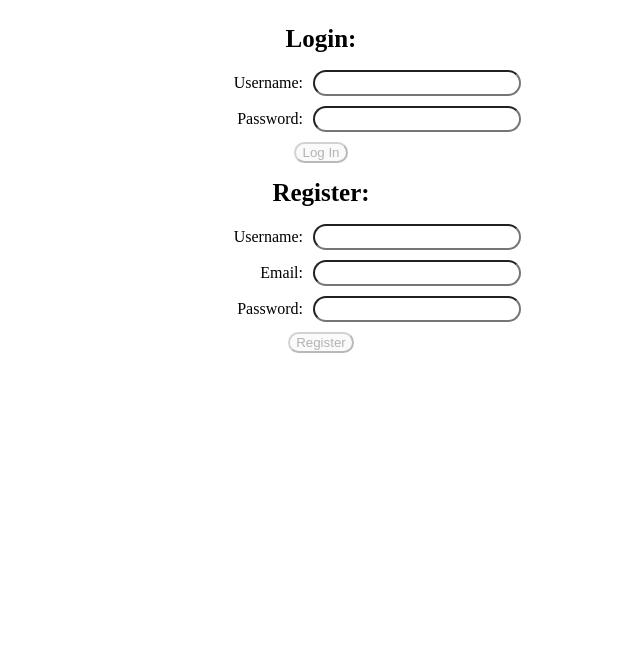
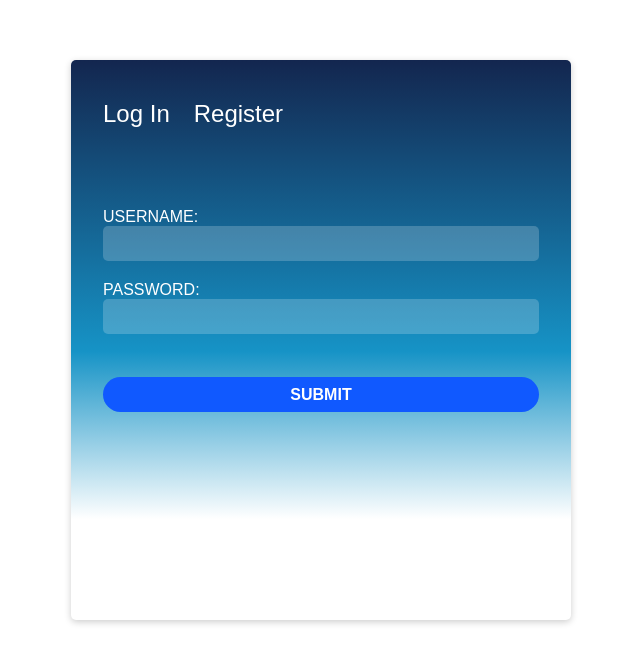
Before and after one commit to Lambda-Build-Week-Pintereach/frontend, a React (Create React App) app in the folder pintereach/: page /login in a window 1280 px wide. Shown: the top 662 px of the page, without its empty margins (319-959 px from the left). Built offline with nearby package versions, Linux system fonts and the light colour scheme.

Commit message:
added css styling

```diff
--- a/pintereach/src/App.css
+++ b/pintereach/src/App.css
@@ -1,30 +1,100 @@
-label {
-    display: flex;
-    flex-direction: row;
-    justify-content: flex-end;
-    text-align: right;
-    width: 400px;
-    line-height: 26px;
-    margin-bottom: 10px;
-  }
+/* RESET STYLES */
+html, body, body * {
+    box-sizing:border-box;
+    font-family:'Open-sans', sans-serif;
+    margin:0;
+    padding:0;
+    color:inherit;
+    background-color: inherit;
+}
+body {
+    /* background-image: url(); */
+    /* background-size: cover; */
+    background-position: center center;
+}
+.container {
+    width: 100%;
+    padding-top: 60px;
+    padding-bottom: 100px;
+}
+.login-register-wrapper {
+    height: 560px;
+    width: 500px;
+    margin-left: auto;
+    margin-right: auto;
+    padding: 0 2em;
+    border-radius: 5px;
+    box-shadow: 0px 2px 7px rgba(0,0,0,0.2);
+    /* overflow: hidden; */
+    color: #ffffff;
+    background: linear-gradient(180deg, rgba(19,38,79,1) 0%, rgba(22,147,198,1) 52%, rgba(255,255,255,0) 82%)
+}
 
-  input {
-    height: 20px;
-    flex: 0 0 200px;
-    margin-left: 10px;
-    border-radius: 25px;
-  }
+/* NAV BUTTONS */
+.nav-buttons {
+    width: 75%;
+    height: 100px;
+    padding-top: 40px;
+    opacity: 1;
+    margin-bottom: 3em;
+}
+button {
+    font-size: 1.5em;
+    margin-right: 1em;
+    border: 0px;
+    cursor: pointer;
+}
+button:focus{
+    outline: 1px;
+}
+button.active{
+    padding-bottom: 10px;
+    border-bottom: solid 2px #1059FF;
+}
 
-  form {
-    display: flex;
-    flex-direction: column;
-    align-items: center;
-  }
+/* FORM STYLING */
+.form-group input{
+    width: 100%;
+    height:35px;
+    padding-left: 15px;
+    border: 2px;
+    border-radius: 5px;
+    margin-bottom: 20px;
+    background: rgba(255,255,255,0.2);
+}
+.form-group label{
+    text-transform: uppercase;
+}
+button#submit {
+    font-weight: 700;
+    text-transform: uppercase;
+    font-size: 1em;
+    text-align: center;
+    color: rgba(255,255,255,1);
+    padding: 8px 0px;
+    width: 100%;
+    height: 35px;
+    border: none;
+    border-radius: 20px;
+    margin-top: 23px;
+    background-color: rgba(16,89,255,1);
+}
 
-  button {
-      border-radius: 25px;
-  }
+/* FORM POSITIONING AND ANIMATION */
+form#registerForm{
+    left: 500px;
+    top: 230px;
+    position: relative;
+}
+form{
+    position: relative;
+    transition: all .5s ease;
+}
+#loginBtn, #registerBtn {
+    transition: all .5 ease;
+}
 
+/* ERROR STYLING */
   .errors{
       color: red;
       display: flex;
--- a/pintereach/src/App.js
+++ b/pintereach/src/App.js
@@ -1,10 +1,13 @@
 import React, { useState, useEffect } from 'react';
+import { Route, Link } from 'react-router-dom';
 import axios from 'axios';
 import Login from './components/Login';
 import Signup from './components/Register';
 import loginSchema from './validation/LoginSchema';
-import registerSchema from './validation/RegisterSchema'
+import registerSchema from './validation/RegisterSchema';
+// import Home from './components/Home'
 import * as yup from 'yup';
+import './App.css';
 // import styled from 'styled-components';
 
 // COMPONENT STYLING
@@ -155,7 +158,37 @@ export default function App() {
   }, [registerValues])
 
   return (
-    <div>
+    <div className="container">
+      <div className="login-register-wrapper">
+        <div className="nav-buttons">
+          <Link to="login"><button id='loginBtn'>Log In</button></Link>
+          <Link to="register"><button id='registerBtn'>Register</button></Link>
+        </div>
+        <div className="form-group">
+          <Route path="/login">
+            <Login
+            values={loginValues}
+            errors={loginErrors}
+            disabled={loginDisabled}
+            submit={loginFormSubmit}
+            change={loginInputChange}
+            />
+          </Route>
+          <Route path="/register">
+            <Signup
+            values={registerValues}
+            errors={registerErrors}
+            disabled={registerDisabled}
+            submit={registerFormSubmit}
+            change={registerInputChange}
+            />
+          </Route>
+        </div>
+    </div>
+      {/* <Route>
+        <Home />
+      </Route>
+      <Route path="/login">
       <Login
       values={loginValues}
       errors={loginErrors}
@@ -163,6 +196,8 @@ export default function App() {
       submit={loginFormSubmit}
       change={loginInputChange}
       />
+      </Route>
+      <Route path="/register">
       <Signup
       values={registerValues}
       errors={registerErrors}
@@ -170,6 +205,7 @@ export default function App() {
       submit={registerFormSubmit}
       change={registerInputChange}
       />
+      </Route> */}
     </div>
   );
 }
--- /dev/null
+++ b/pintereach/src/components/Home.js
@@ -0,0 +1,15 @@
+import React from "react";
+import { Link } from 'react-router-dom';
+
+export default function Home() {
+    return (
+        <div>
+          <Link to="/login">
+            <button>Login</button>
+          </Link>
+          <Link to="/register">
+            <button>Register</button>
+          </Link>
+        </div>
+      );
+}
--- a/pintereach/src/components/Login.js
+++ b/pintereach/src/components/Login.js
@@ -1,11 +1,5 @@
 import React from 'react';
-import styled from 'styled-components';
 import '../App.css'
-
-// COMPONENT STYLING
-const LoginTitle = styled.h1`
-    font-size: 25px;
-`
 
 export default function Login(props) {
     const { values, submit, change, disabled, errors } = props;
@@ -21,9 +15,7 @@ export default function Login(props) {
     };
 
     return (
-        <form onSubmit={onSubmit}>
-
-            <LoginTitle>Login:</LoginTitle>
+        <form id="loginform" onSubmit={onSubmit}>
 
             {/* RENDER VALIDATION ERRORS */}
             <div className="errors">{errors.username}</div>
@@ -36,6 +28,7 @@ export default function Login(props) {
                 onChange={onChange}
                 name="username"
                 type="text"
+                id="username"
                 />
             </label>
 
@@ -45,11 +38,12 @@ export default function Login(props) {
                 onChange={onChange}
                 name="password"
                 type="text"
+                id="password"
                 />
             </label>
 
             {/* DISABLE BUTTON */}
-            <button id='loginBtn' disabled={disabled}>Log In</button>
+            <button id='submit' disabled={disabled}>Submit</button>
 
         </form>
     )
--- a/pintereach/src/components/Register.js
+++ b/pintereach/src/components/Register.js
@@ -1,11 +1,5 @@
 import React from 'react';
-import styled from 'styled-components';
 import '../App.css'
-
-// COMPONENT STYLING
-const RegisterTitle = styled.h1`
-    font-size: 25px;
-`
 
 export default function Signup(props){
     const { values, submit, change, disabled, errors } = props;
@@ -22,9 +16,7 @@ export default function Signup(props){
 
     return (
         <div>
-            <form onSubmit={onSubmit}>
-
-            <RegisterTitle>Register:</RegisterTitle>
+            <form id="registerform" onSubmit={onSubmit}>
 
             {/* RENDER VALIDATION ERRORS */}
             <div className="errors">{errors.username}</div>
@@ -38,6 +30,7 @@ export default function Signup(props){
                     onChange={onChange}
                     name="username"
                     type="text"
+                    id="username"
                     />
                 </label>
 
@@ -47,6 +40,7 @@ export default function Signup(props){
                     onChange={onChange}
                     name="email"
                     type="email"
+                    id="email"
                     />
                 </label>
 
@@ -56,11 +50,12 @@ export default function Signup(props){
                     onChange={onChange}
                     name="password"
                     type="text"
+                    id="password"
                     />
                 </label>
 
                 {/* DISABLE BUTTON */}
-                <button id='registerBtn' disabled={disabled}>Register</button>
+                <button id='submit' disabled={disabled}>Submit</button>
             </form>
         </div>
     )
--- a/pintereach/src/index.js
+++ b/pintereach/src/index.js
@@ -1,16 +1,13 @@
 import React from 'react';
 import ReactDOM from 'react-dom';
 import App from './App';
-import * as serviceWorker from './serviceWorker';
+import { BrowserRouter as Router } from 'react-router-dom';
 
 ReactDOM.render(
-  <React.StrictMode>
+  <Router>
+    <React.StrictMode>
     <App />
-  </React.StrictMode>,
+  </React.StrictMode>
+  </Router>,
   document.getElementById('root')
 );
-
-// If you want your app to work offline and load faster, you can change
-// unregister() to register() below. Note this comes with some pitfalls.
-// Learn more about service workers: https://bit.ly/CRA-PWA
-serviceWorker.unregister();
--- a/pintereach/src/validation/LoginSchema.js
+++ b/pintereach/src/validation/LoginSchema.js
@@ -3,8 +3,8 @@ import * as yup from "yup";
 export default yup.object().shape({
     username: yup
         .string()
-        .required('Name is required')
-        .min(2, 'Name must be at least 2 characters'),
+        .required('Username is required')
+        .min(2, 'Username must be at least 2 characters'),
     password: yup
         .string()
         .required('Password is required')
--- a/pintereach/src/validation/RegisterSchema.js
+++ b/pintereach/src/validation/RegisterSchema.js
@@ -3,8 +3,8 @@ import * as yup from 'yup';
 export default yup.object().shape({
     username: yup
         .string()
-        .required('Name is required')
-        .min(2, 'Name must be at least 2 characters'),
+        .required('Username is required')
+        .min(2, 'Username must be at least 2 characters'),
     password: yup
         .string()
         .required('Password is required')
@@ -12,4 +12,5 @@ export default yup.object().shape({
     email: yup
         .string()
         .required('Email is required')
+        .email('Must be a valid email address'),
 });
```
Also changed, not shown: pintereach/src/serviceWorker.js (deleted, +0 -141 lines), pintereach/src/setupTests.js (deleted, +0 -5 lines), 1 other file (tests, documents, lock files or other folders).
